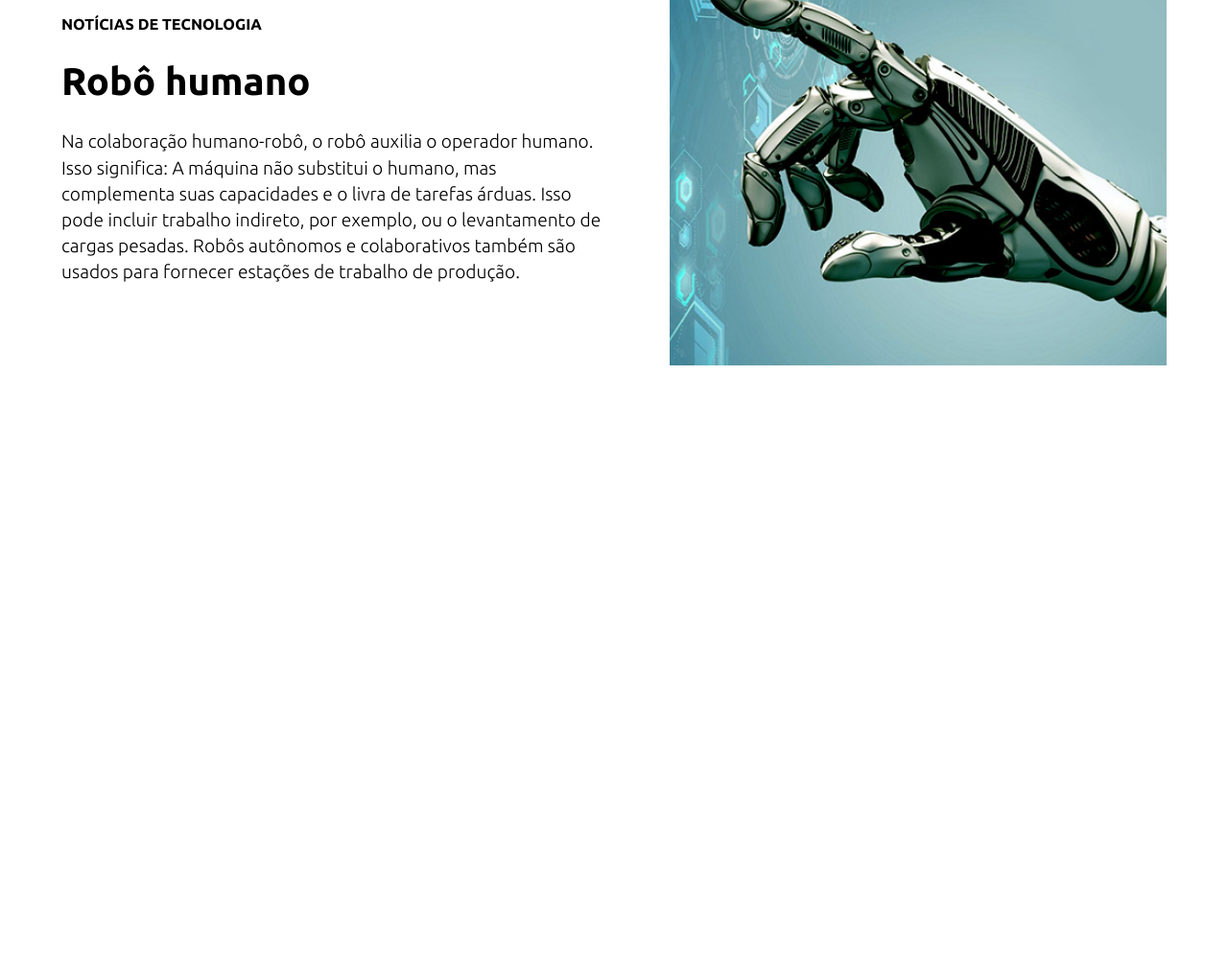
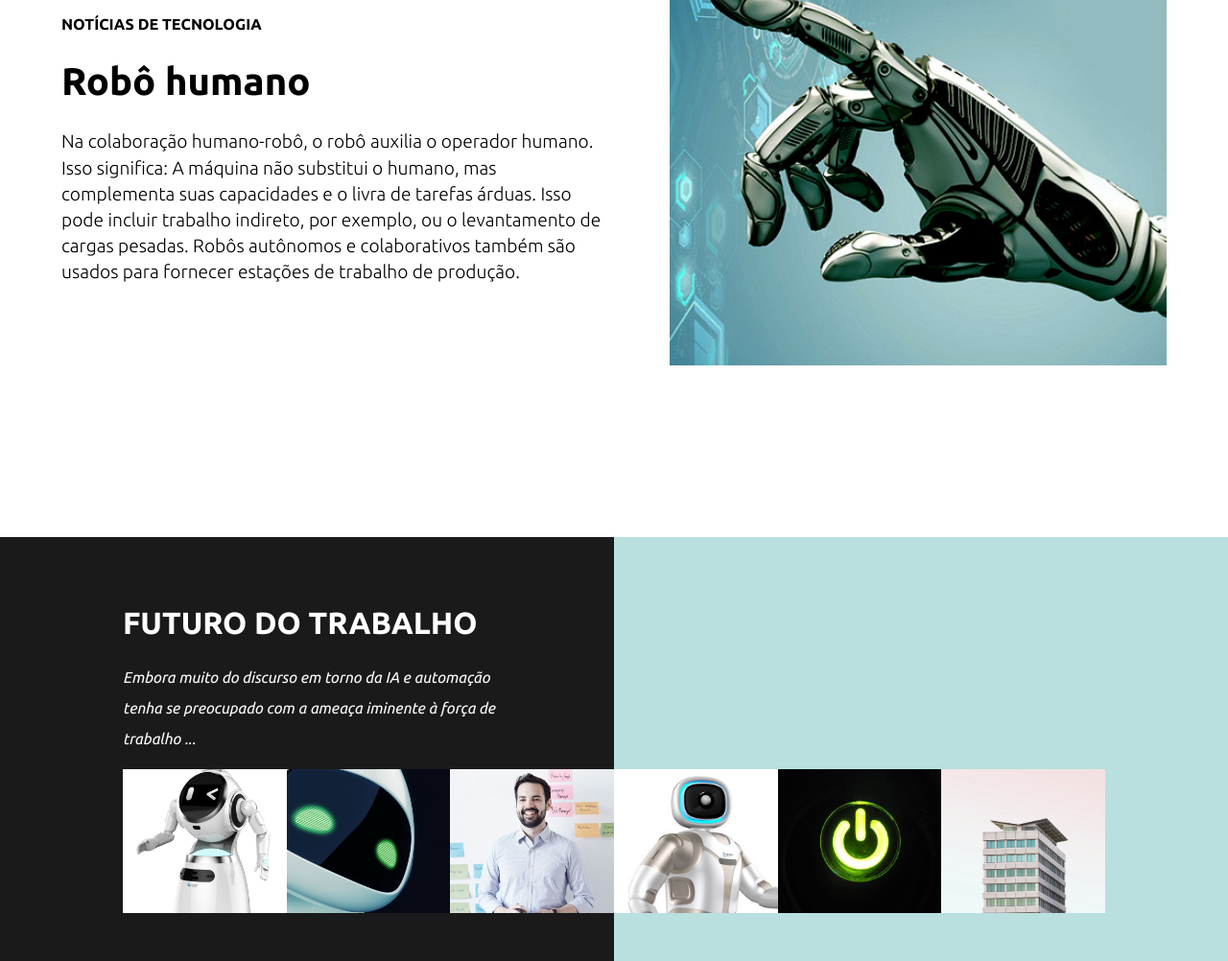
Before and after one commit to Lirovsky/Vortex, a website: page src/index.html in a window 1280 px wide. Shown: the part 1120-2122 px from the top of the page at 96% size. Before the commit the page ends 1680 px from the top, so only its background shows below. Drawn offline with nearby package versions, Linux system fonts and the light colour scheme.

Commit message:
feat: create section 3

```diff
--- a/sass/index.scss
+++ b/sass/index.scss
@@ -175,6 +175,7 @@ header {
   width: 90%;
   height: 100vh;
   margin: auto;
+
   display: flex;
   align-items: center;
   justify-content: space-between;
@@ -182,7 +183,7 @@ header {
 
   @media (max-width: 800px) {
     flex-direction: column;
-    margin: 100px auto;
+    margin: 100px auto 250px auto;
   }
 
   .text {
@@ -226,3 +227,64 @@ header {
     }
   }
 }
+
+.section3 {
+  height: auto;
+  padding: 50px 0;
+  background-image: linear-gradient(to right, #1a1a1a 0, #1a1a1a 50%, #b9dfdf 50%);
+  color: #fff;
+
+  .container {
+    width: 80%;
+    margin: auto;
+
+    h1 {
+      font-size: 2rem;
+    }
+
+    p {
+      width: 40%;
+      font-style: italic;
+      line-height: 2rem;
+
+      @media (max-width: 768px) {
+        width: 100%;
+      }
+    }
+
+    .wrapper {
+      display: grid;
+      grid-template-columns: repeat(6, 1fr);
+
+      @media (max-width: 500px) {
+        grid-template-columns: 1fr;
+      }
+
+      @media (min-width: 501px) and (max-width: 768px) {
+        grid-template-columns: repeat(2, 1fr);
+      }
+
+      .wrapper-image {
+        width: auto;
+        height: 150px;
+        display: initial;
+        overflow: hidden;
+
+        @media (max-width: 500px) {
+          height: auto;
+        }
+
+        @media (min-width: 501px) and (max-width: 800px) {
+          height: auto;
+        }
+
+        background-color: #707070;
+        img {
+          height: 100%;
+          width: 100%;
+          object-fit: cover;
+        }
+      }
+    }
+  }
+}
--- a/src/index.html
+++ b/src/index.html
@@ -73,6 +73,34 @@
             <img src="../assets/images/robots/robotHandSmall.png" alt="Mão robótica tocando painel digital">
           </picture>
       </section>
+      <section class="section3">
+        <div class="container">
+          <h1>FUTURO DO TRABALHO</h1>
+          <p>
+            Embora muito do discurso em torno da IA e automação tenha se preocupado com a ameaça iminente à força de trabalho ...
+          </p>
+          <div class="wrapper">
+            <div class="wrapper-image">
+              <img src="../assets/images/cards/card1.jpg" alt="">
+            </div>
+            <div class="wrapper-image">
+              <img src="../assets/images/cards/card2.jpg" alt="">
+            </div>
+            <div class="wrapper-image">
+              <img src="../assets/images/cards/card3.jpg" alt="">
+            </div>
+            <div class="wrapper-image">
+              <img src="../assets/images/cards/card4.jpg" alt="">
+            </div>
+            <div class="wrapper-image">
+              <img src="../assets/images/cards/card5.jpg" alt="">
+            </div>
+            <div class="wrapper-image">
+              <img src="../assets/images/cards/card6.jpg" alt="">
+            </div>
+          </div>
+        </div>
+      </section>
     </main>
     <script src="../js/script.js"></script>
   </body>
```
Also changed, not shown: assets/images/cards/card1.jpg (added), assets/images/cards/card2.jpg (added), assets/images/cards/card3.jpg (added), assets/images/cards/card4.jpg (added), assets/images/cards/card5.jpg (added), assets/images/cards/card6.jpg (added), styles/style.css, 1 other file.
